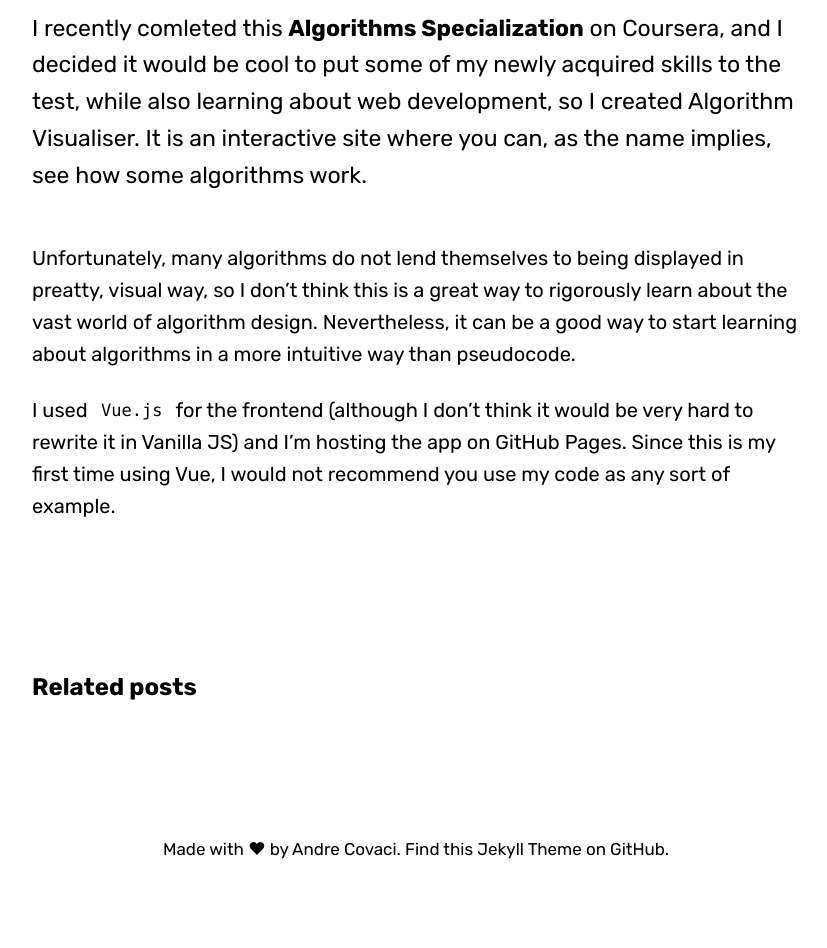
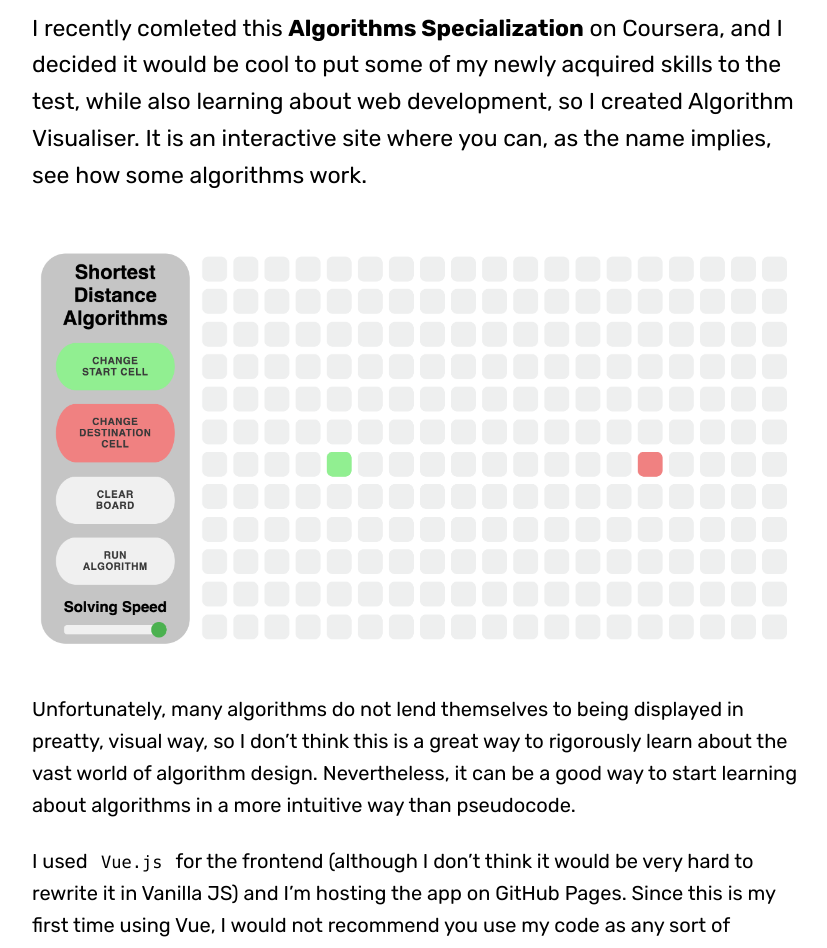
Before and after one commit to andcov/andcov, a Jekyll site: the page built from _posts/2021-04-07-algo-vis.md, in a window 1280 px wide. Shown: the part 856-1804 px from the top of the page, without its empty margins (224-1051 px from the left). Built offline with Jekyll 4.4.1, drawn with Linux system fonts in a browser that asks for light colours; some web fonts are replaced; before the commit the page ends 1783 px from its top, so only the background shows below that.

Commit message:
Add image to Algo Vis post

```diff
--- a/_posts/2021-04-07-algo-vis.md
+++ b/_posts/2021-04-07-algo-vis.md
@@ -13,6 +13,9 @@ published: true
 I recently comleted [this **Algorithms Specialization**](https://www.coursera.org/specializations/algorithms?ranMID=40328&ranEAID=TnL5HPStwNw&ranSiteID=TnL5HPStwNw-iw85ccUCuirYN6zfrgqgAw&siteID=TnL5HPStwNw-iw85ccUCuirYN6zfrgqgAw&utm_content=10&utm_medium=partners&utm_source=linkshare&utm_campaign=TnL5HPStwNw) on Coursera, and I decided it would be cool to put some of my newly acquired skills to the test, while also learning about web development, so I created [Algorithm Visualiser](https://algovis.andcov.dev). It is an interactive site where you can, as the name implies, see how some algorithms work.
 {: .lead}
 <!–-break-–>
+
+![]({{ "/uploads/algo_vis_scsh.png" | relative_url }})
+
 Unfortunately, many algorithms do not lend themselves to being displayed in preatty, visual way, so I don't think this is a great way to rigorously learn about the vast world of algorithm design. Nevertheless, it can be a good way to start learning about algorithms in a more intuitive way than pseudocode.
 
 I used `Vue.js` for the frontend (although I don't think it would be very hard to rewrite it in Vanilla JS) and I'm hosting the app on GitHub Pages. Since this is my first time using Vue, I would not recommend you use my code as any sort of example.
```
Also changed, not shown: uploads/algo_vis_scsh.png (added).
